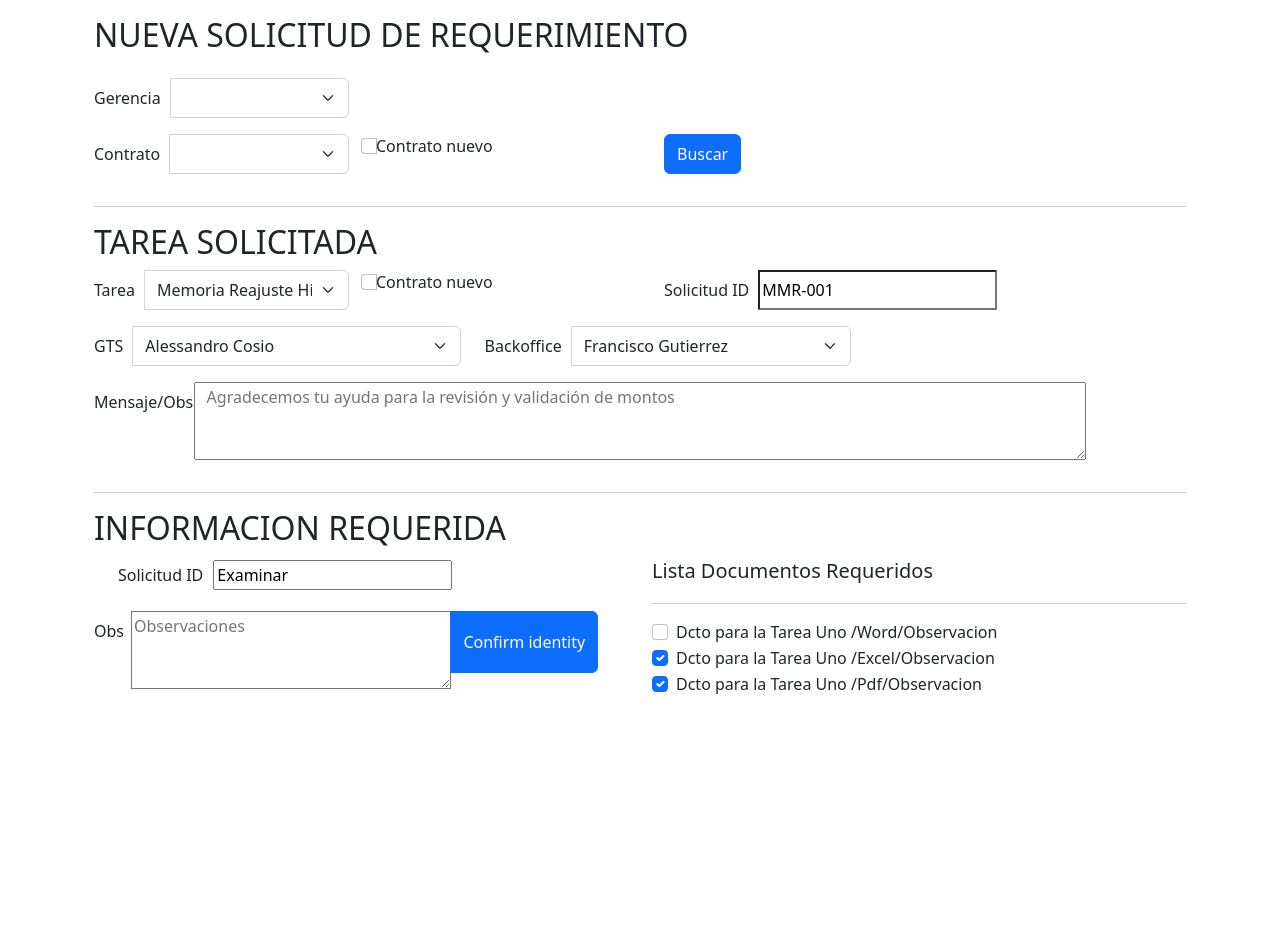
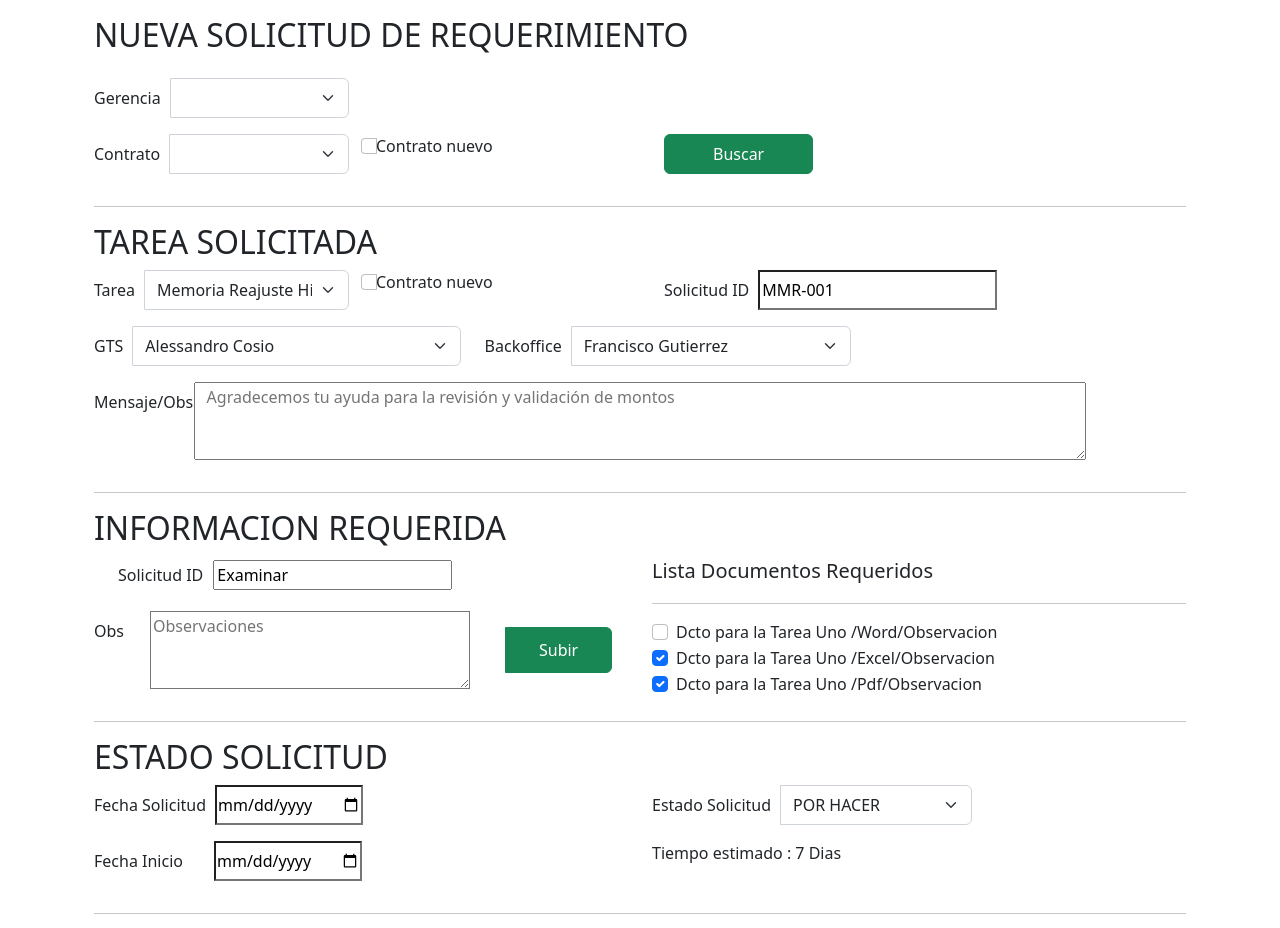
Before and after one commit to xaviBazalar/sistemaAdmin, an Angular app: page /nuevaSolicitud in a window 1280 px wide. Shown: the top 928 px of the page. Before the commit the page ends 800 px from the top, so only its background shows below. Built offline with nearby package versions, Linux system fonts and the light colour scheme.

Commit message:
save nueva-solicitud

```diff
--- a/src/app/components/nueva-solicitud/nueva-solicitud.component.html
+++ b/src/app/components/nueva-solicitud/nueva-solicitud.component.html
@@ -30,7 +30,7 @@
             <label class="form-check-label" for="exampleCheck1">Contrato nuevo</label>
         </div>
         <div  class="input-group mb-3 form-check" style="width: 25%;">
-            <button type="submit" class="btn btn-primary">Buscar</button>
+            <button type="submit" class="btn btn-success  px-5">Buscar</button>
         </div>
     </div>
     <hr>
@@ -70,7 +70,7 @@
 
         </div>
         <div class="col-3 input-group mb-3" style="width: 35%;">
-            <label for="basic-url" class="form-label" style="margin-right: 10px;margin-top: 8px;">Backoffice</label>
+            <label for="basic-url" class="form-label" style="margin-right:10px;margin-top: 8px;">Backoffice</label>
             <select class="form-select" >
                 <option selected>Francisco Gutierrez</option>
                 <option value="1">One</option>
@@ -99,15 +99,15 @@
                 <label for="basic-url" class="form-label" style="margin-right: 10px;margin-top: 8px;">Solicitud ID</label>
                 <input  class="form-input" type="text"  value="Examinar" id="basic-url">
             </div>
-            <div class="input-group mb-3 "style="width: 100%;" >
+            <div class="input-group mb-3 d-flex justify-content-between "style="width: 100%;" >
                 <label for="basic-url" class="form-label" style="margin-right: 8px;margin-top: 8px;">Obs</label>
                 <textarea class="form-textarea " name="" id="basic-url" cols="10" rows="3"  style="width: 60%;"  placeholder="Observaciones"></textarea>
-                <button type="submit" class="btn btn-primary mb-3">Confirm identity</button>
+                <button type="submit" class="btn btn-success  m-3" style="width: 20%;">Subir</button>
             </div>
 
         </div>
 
-        <div class="col-6"  >
+        <div class="col-6" >
             <h5 class="py-1">Lista Documentos Requeridos</h5>
             <hr>
 
@@ -130,213 +130,50 @@
                 </label>
               </div>
 
+        </div>
+    </div>
+    <hr>
+    <div>
+        <h2>ESTADO SOLICITUD</h2>
+    </div>
+    <div class="row">
 
 
+        <div class="col-6" >
+            <div class="col-3 input-group mb-3" style="width: 60%;">
+                <label for="basic-url" class="form-label" style="margin-right: 10px;margin-top: 8px;">Fecha Solicitud</label>
+                <input type="date" name="" id="">
+            </div>
+            <div class="col-3 input-group mb-3" style="width: 60%;">
+                <label for="basic-url" class="form-label" style="margin-right: 32px;margin-top: 8px;">Fecha Inicio</label>
+                <input type="date" name="" id="">
+            </div>
+
+        </div>
+        <div class="col-6" >
+            <div class="col-3 input-group mb-3" style="width: 60%;">
+                <label for="basic-url" class="form-label" style="margin-right: 10px;margin-top: 8px;">Estado Solicitud</label>
+                <select class="form-select" >
+                    <option selected>POR HACER</option>
+                    <option value="1">One</option>
+                    <option value="2">Two</option>
+                    <option value="3">Three</option>
+                </select>
+            </div>
+            <div class="col-3 input-group mb-3" style="width: 60%;">
+                <p >Tiempo estimado : 7 Dias</p>
+            </div>
 
 
         </div>
+    </div>
+    <hr>
 
-
-
-
-
-
-
-
-
-
-
+    <div class="d-grid gap-2 d-md-flex justify-content-md-end mb-5">
+        <button type="button" class="btn btn-success" disabled>Guardar Solicitud</button>
+        <button type="button" class="btn btn-success" >Enviar Solicitud</button>
 
     </div>
 
 
-
-
-
-
-
-
-
-
-
-
-
 </div>
-
-
-
-
-
-
-
-
-
-
-
-
-
-    <!-- <div class="tarea-solicitada">
-
-        <form action="" method="get">
-            <div class="tarea-campus">
-                <div>
-                    <label for="">Contrato</label>
-                    <input type="texto" class="" placeholder="454000807- KOMATSU">
-                </div>
-                <div class="mb-3 form-check">
-                    <input type="checkbox" class="form-check-input"id="exampleCheck1">
-                    <label class="form-check-label" for="exampleCheck1">Tarea no definida</label>
-                </div>
-                <div>
-                    <label for="">Solicitud</label>
-                    <input type="texto" class="" placeholder="MMR-001">
-                </div>
-            </div>
-
-            <div class="tarea-campus2">
-
-                <div>
-                    <label for="">GST</label>
-                    <input type="texto" class="" placeholder="Alessandro Cosio">
-                </div>
-
-                <div>
-                    <label for="">Backoffice</label>
-                    <input type="texto" class="" placeholder="Francisco Gutierrez">
-                </div>
-
-
-
-            </div>
-
-            <div class="tarea-campus3">
-
-                <div>
-                    <label for="">Mensaje / Obs</label>
-                   <textarea name="" id="" cols="100" rows="3" >
-                    Agradecemos tu ayuda para la revisión y validación de montos
-                   </textarea>
-                </div>
-
-            </div>
-        </form>
-    </div>
-    <hr>
-
-    <div class="informacion-requerida">
-        <h2>INFORMACION REQUERIDA</h2>
-
-        <form class="form" action="" method="get">
-            <div >
-                <div>
-                    <label for="">Ruta</label>
-                    <input type="texto" class="" placeholder="Examinar...">
-                </div>
-                <div>
-                   <label for="">Obs</label>
-                   <textarea name="" id="" cols="5" rows="2" >
-                    Observaciones
-                   </textarea>
-                   <button type="button" class="btn btn-secondary" disabled>Subir</button>
-                </div>
-            </div>
-
-
-
-            <div class="lista">
-
-                <div class="form-check">
-                    <input class="form-check-input" type="checkbox" value="" id="flexCheckDefault">
-                    <label class="form-check-label" for="flexCheckDefault">
-                      Dcto para la Tarea Uno / Word/ Observacion
-                    </label>
-                  </div>
-                  <div class="form-check">
-                    <input class="form-check-input" type="checkbox" value="" id="flexCheckChecked" checked>
-                    <label class="form-check-label" for="flexCheckChecked">
-                        Dcto para la Tarea Uno / Excel/ Observacion
-                    </label>
-                  </div>
-                  <div class="form-check">
-                    <input class="form-check-input" type="checkbox" value="" id="flexCheckChecked" checked>
-                    <label class="form-check-label" for="flexCheckChecked">
-                        Dcto para la Tarea Uno / Pdf/ Observacion
-                    </label>
-                  </div>
-                </div>
-         </form>
-    </div>
-    <hr>
-
-
-
-
-    <div class="estado-solicitud">
-        <h2>ESTADO SOLICITUD   <small>(Uso interno)</small></h2>
-
-
-       <div class="solicitud-1">
-
-        <div >
-            <div >
-                <label for="">Fecha Solicitud</label>
-                <input type="date" class="" >
-            </div>
-
-            <div >
-                <label for="">Fecha Inicio</label>
-                <input type="date" class="" >
-            </div>
-
-        </div>
-
-        <div >
-            <div >
-                <label for="">Estado Solicitud</label>
-                <input type="text" class="" placeholder="POR HACER" >
-            </div>
-
-            <div class="tiempo-estimado" >
-                <label for="">Tiempo Estimado:</label>
-                <p> 7 Días</p>
-            </div>
-
-        </div>
-
-       </div>
-
-
-
-
-
-
-
-     </div>
-     <hr>
-
-     <div class="btn-solicitud">
-         <button type="button" class="btn btn-primary btn-lg " disabled>Guardar Solicitud</button>
-         <button type="button" class="btn btn-primary btn-lg">Enviar Solicitud</button>
-
-    </div>
-</div>
-
-
-
-
-
-
-
-
-
-
-
-
-
-
-
-
-
-
-
- -->
```
